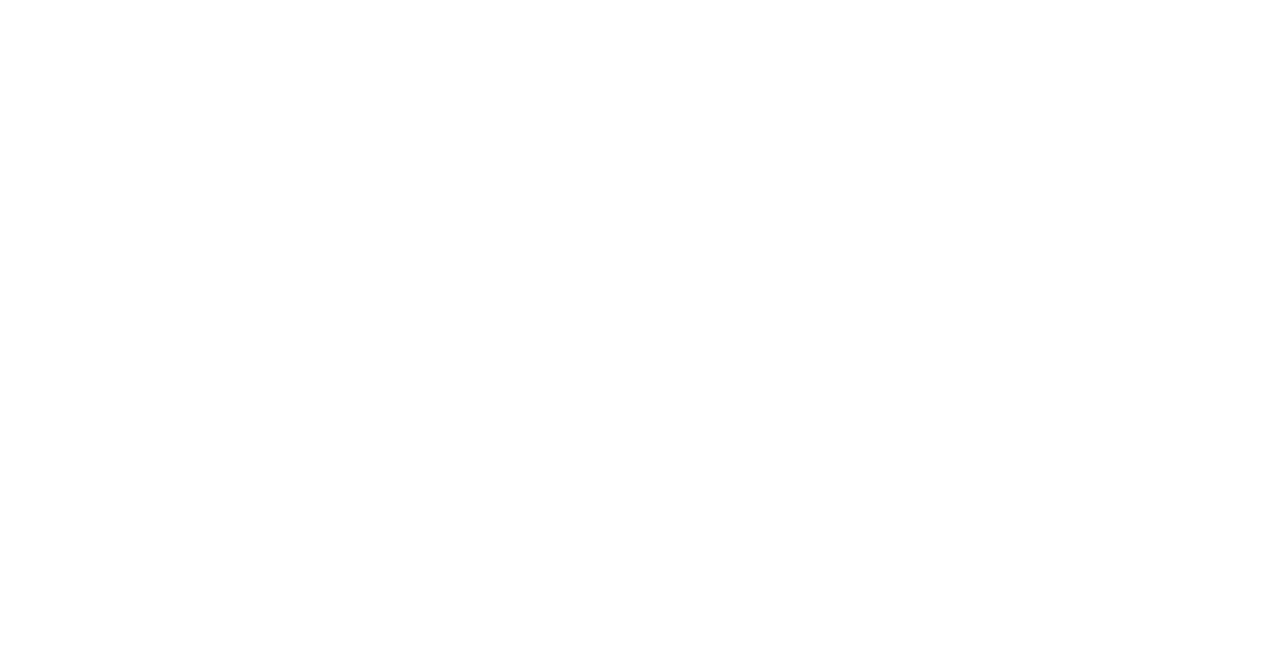
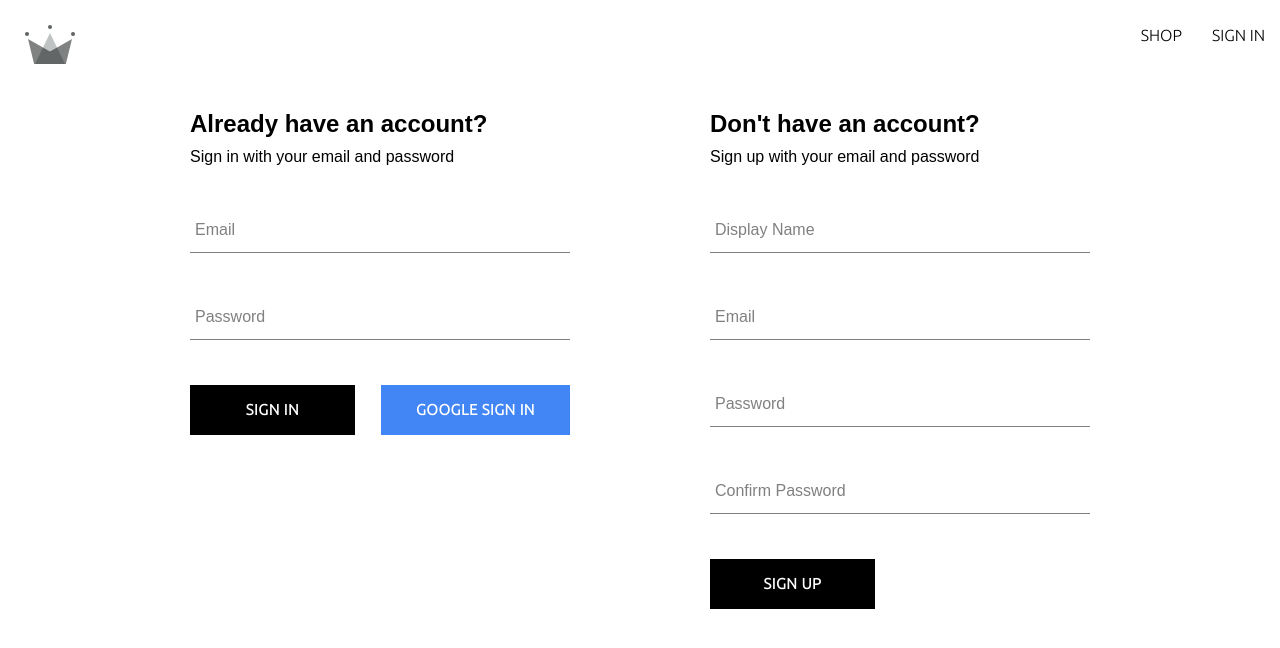
Before and after one commit to hayleyesu/crwn-shoping, a React (Create React App) app: page /auth in a window 1280 px wide. Before the commit this address had no page. Shown: the top 648 px of the page. Built offline with nearby package versions, Linux system fonts and the light colour scheme.

Commit message:
finishing up sign up and sign in forms

```diff
--- a/src/App.js
+++ b/src/App.js
@@ -2,7 +2,7 @@
 import {Routes,Route,} from 'react-router-dom'
 import Home from "./components/routes/home/home.component";
 import Navigation from './components/routes/navigation/navigation.component';
-import SignIn from './components/routes/sign-in/sign-in.components';
+import Authentication from './components/routes/authentication/authentication.components';
 
 const Shop =()=>{
   return (
@@ -16,7 +16,7 @@
         <Route index element={<Home/>}>
         </Route>
           <Route path='shop' element={<Shop/>}></Route>
-          <Route path='signin' element={<SignIn/>}></Route>
+          <Route path='auth' element={<Authentication/>}></Route>
       </Route>
     </Routes>
 )
--- a/src/components/button/button.components.jsx
+++ b/src/components/button/button.components.jsx
@@ -1,16 +1,19 @@
-import './button.styles.scss'
-const Button_type_classes={
-    google:'google-sign-in',
-    inverted:'inverted'
-}
+import './button.styles.scss';
 
+const BUTTON_TYPE_CLASSES = {
+  google: 'google-sign-in',
+  inverted: 'inverted',
+};
 
+const Button = ({ children, buttonType, ...otherProps }) => {
+  return (
+    <button
+      className={`button-container ${BUTTON_TYPE_CLASSES[buttonType]}`}
+      {...otherProps}
+    >
+      {children}
+    </button>
+  );
+};
 
-const Button =({children,button_types}, ...otherProps)=>{
-    return(
-        <button className={`button-container ${Button_type_classes[button_types]}`} {...otherProps}>
-            {children}
-        </button>
-    )
-}
 export default Button;
--- a/src/components/button/button.styles.scss
+++ b/src/components/button/button.styles.scss
@@ -9,7 +9,7 @@
     background-color: black;
     color: white;
     text-transform: uppercase;
-    font-family: 'Open Sans Condensed';
+    font-family: 'Ubuntu';
     font-weight: bolder;
     border: none;
     cursor: pointer;
--- a/src/components/form-input/form-input.component.jsx
+++ b/src/components/form-input/form-input.component.jsx
@@ -1,16 +1,20 @@
-import './form-input.styles.scss'
-const FormInput= ({label, ...otherProps}) =>{
-    return(
-        <div className="group">
-            {label && (
-                 <label className={`${otherProps.value.length  ? 'shrink' : ''} form-input-label`}>{label}</label>
-            )}
+import './form-input.styles.scss';
 
-                <input className='form-input'
-                {...otherProps}
-                />
-            </div>
+const FormInput = ({ label, ...otherProps }) => {
+  return (
+    <div className='group'>
+      <input className='form-input' {...otherProps} />
+      {label && (
+        <label
+          className={`${
+            otherProps.value.length ? 'shrink' : ''
+          } form-input-label`}
+        >
+          {label}
+        </label>
+      )}
+    </div>
+  );
+};
 
-    );
-}
 export default FormInput;
--- /dev/null
+++ b/src/components/routes/authentication/authentication.components.jsx
@@ -0,0 +1,17 @@
+import SignUp from '../../sign-up/sign-up.component';
+import SignIn from '../../sign-in/sign-in.component';
+import './authentication.styles.scss';
+
+
+
+const Authentication =()=>{
+
+
+      return (
+        <div className='authenticatin-container'>
+          <SignIn />
+          <SignUp />
+        </div>
+      );
+    };
+export default Authentication;
--- /dev/null
+++ b/src/components/routes/authentication/authentication.styles.scss
@@ -0,0 +1,6 @@
+.authenticatin-container{
+    display: flex;
+    justify-content: space-between;
+    width: 900px;
+    margin: 30px auto;
+}
--- a/src/components/routes/navigation/navigation.component.jsx
+++ b/src/components/routes/navigation/navigation.component.jsx
@@ -19,7 +19,7 @@
                 <Link className='nav-link' to='shop'>
                 SHOP
                 </Link>
-                <Link className='nav-link' to='signin'>
+                <Link className='nav-link' to='/auth'>
                 SIGN IN
                 </Link>
             </div>
--- /dev/null
+++ b/src/components/sign-in/sign-in.component.jsx
@@ -0,0 +1,95 @@
+import { useState } from 'react';
+
+import FormInput from '../form-input/form-input.component';
+import Button from '../button/button.components';
+
+import {
+  signInWithGooglePopup,
+  createUserDocumentFromAuth,
+  signInAuthUserWithEmailAndPassword,
+} from '../../utils/firebase/firebase.utils';
+
+import './sign-in.styles.scss';
+
+const defaultFormFields = {
+  email: '',
+  password: '',
+};
+
+const SignInForm = () => {
+  const [formFields, setFormFields] = useState(defaultFormFields);
+  const { email, password } = formFields;
+
+  const resetFormFields = () => {
+    setFormFields(defaultFormFields);
+  };
+
+  const signInWithGoogle = async () => {
+    const { user } = await signInWithGooglePopup();
+    await createUserDocumentFromAuth(user);
+  };
+
+  const handleSubmit = async (event) => {
+    event.preventDefault();
+
+    try {
+      const response = await signInAuthUserWithEmailAndPassword(
+        email,
+        password
+      );
+      console.log(response);
+      resetFormFields();
+    } catch (error) {
+      switch (error.code) {
+        case 'auth/wrong-password':
+          alert('incorrect password for email');
+          break;
+        case 'auth/user-not-found':
+          alert('no user associated with this email');
+          break;
+        default:
+          console.log(error);
+      }
+    }
+  };
+
+  const handleChange = (event) => {
+    const { name, value } = event.target;
+
+    setFormFields({ ...formFields, [name]: value });
+  };
+
+  return (
+    <div className='sign-in-container'>
+      <h2>Already have an account?</h2>
+      <span>Sign in with your email and password</span>
+      <form onSubmit={handleSubmit}>
+        <FormInput
+          label='Email'
+          type='email'
+          required
+          onChange={handleChange}
+          name='email'
+          value={email}
+        />
+
+        <FormInput
+          label='Password'
+          type='password'
+          required
+          onChange={handleChange}
+          name='password'
+          value={password}
+        />
+        <div className='buttons-container'>
+          <Button type='submit'>Sign In</Button>
+          <Button type='button' buttonType='google' onClick={signInWithGoogle}>
+            Google sign in
+          </Button>
+        </div>
+      </form>
+    </div>
+  );
+};
+
+export default SignInForm;
--- /dev/null
+++ b/src/components/sign-in/sign-in.styles.scss
@@ -0,0 +1,12 @@
+.sign-in-container{
+    display: flex;
+    flex-direction: column;
+    width: 380px;
+    h2{
+        margin: 10px 0;
+    }
+}
+.buttons-container{
+    display: flex;
+    justify-content: space-between;
+}
--- a/src/components/sign-up/sign-up.component.jsx
+++ b/src/components/sign-up/sign-up.component.jsx
@@ -1,65 +1,72 @@
-import {useState} from 'react'
-import{CreateAuthUserWithEmailAndPassword,createUserDocumentFromAuth} from '../../utils/firebase/firebase.utils';
+import { useState } from 'react';
+
 import FormInput from '../form-input/form-input.component';
-import './sign-up.styles.scss'
-import Button from '../button/button.components'
+import Button from '../button/button.components';
 
-const defaultFormFields={
-    desplayName:'',
-    email:'',
+import {
+  createAuthUserWithEmailAndPassword,
+  createUserDocumentFromAuth,
+} from '../../utils/firebase/firebase.utils';
+
+import './sign-up.styles.scss';
+
+const defaultFormFields = {
+  displayName: '',
+  email: '',
   password: '',
-    confirmPassword:''
+  confirmPassword: '',
+};
+
+const SignUpForm = () => {
+  const [formFields, setFormFields] = useState(defaultFormFields);
+  const { displayName, email, password, confirmPassword } = formFields;
+
+  const resetFormFields = () => {
+    setFormFields(defaultFormFields);
+  };
+
+  const handleSubmit = async (event) => {
+    event.preventDefault();
+
+    if (password !== confirmPassword) {
+      alert('passwords do not match');
+      return;
     }
 
-const SignUp = () =>{
+    try {
+      const { user } = await createAuthUserWithEmailAndPassword(
+        email,
+        password
+      );
+      console.log(user);
 
-    const [formFields,setformFields]= useState(defaultFormFields);
-    const {displayName,email,password,confirmPassword}=formFields;
-
-    console.log(formFields);
-
-    const hundleChange= (event)=>{
-        const {name,value} = event.target;
-
-        setformFields({...formFields, [name]:value})
-
-    };
-    const resetFormFields=()=>{
-        setformFields(defaultFormFields);
+      await createUserDocumentFromAuth(user, { displayName });
+      resetFormFields();
+    } catch (error) {
+      if (error.code === 'auth/email-already-in-use') {
+        alert('Cannot create user, email already in use');
+      } else {
+        console.log('user creation encountered an error', error);
       }
-
-    const hundleSubmit = async (event)=>{
-        event.preventDefault();
-        if(password !== confirmPassword){
-            alert('Passwords do not match')
-            return;
     }
-        try{
-          const {user}= await CreateAuthUserWithEmailAndPassword(email,password);
-           await createUserDocumentFromAuth(user,{displayName})
-          }
-        catch(error){
-            if(error.code ==='auth/email-already-in-use'){
-                alert('Can not create user, email already in use');
-            }
-            else
-            console.log('User creation encountered an error!',error);
-
-          }
-         resetFormFields();
   };
 
-    return(
+  const handleChange = (event) => {
+    const { name, value } = event.target;
+
+    setFormFields({ ...formFields, [name]: value });
+  };
+
+  return (
     <div className='sign-up-container'>
-            <h2>Don't have an account ?</h2>
+      <h2>Don't have an account?</h2>
       <span>Sign up with your email and password</span>
-            <form onSubmit={hundleSubmit}>
-
+      <form onSubmit={handleSubmit}>
         <FormInput
-                label='Desplay Name'
+          label='Display Name'
           type='text'
           required
-                onChange={hundleChange}
+          onChange={handleChange}
           name='displayName'
           value={displayName}
         />
@@ -68,28 +75,32 @@
           label='Email'
           type='email'
           required
-                onChange={hundleChange}
+          onChange={handleChange}
           name='email'
-                value={email}/>
+          value={email}
+        />
 
-                <FormInput type='password'
+        <FormInput
           label='Password'
+          type='password'
           required
-                onChange={hundleChange}
+          onChange={handleChange}
           name='password'
-                value={password}/>
+          value={password}
+        />
 
-                <FormInput type='password'
-                label='Confirm password'
-                required onChange={hundleChange}
+        <FormInput
+          label='Confirm Password'
+          type='password'
+          required
+          onChange={handleChange}
           name='confirmPassword'
           value={confirmPassword}
         />
-
-                <Button  button_types='inverted' type='submit'>Sign Up </Button>
+        <Button type='submit'>Sign Up</Button>
       </form>
     </div>
+  );
+};
 
-    )
-}
-export default SignUp;
+export default SignUpForm;
--- a/src/utils/firebase/firebase.utils.js
+++ b/src/utils/firebase/firebase.utils.js
@@ -1,18 +1,13 @@
-import {initializeApp} from 'firebase/app';
+import { initializeApp } from 'firebase/app';
 import {
   getAuth,
   signInWithRedirect,
   signInWithPopup,
   GoogleAuthProvider,
-    createUserWithEmailAndPassword
+  createUserWithEmailAndPassword,
+  signInWithEmailAndPassword,
 } from 'firebase/auth';
-
-import {
-getFirestore,
-  doc,
-  setDoc,
-  getDoc
-} from 'firebase/firestore'
+import { getFirestore, doc, getDoc, setDoc } from 'firebase/firestore';
 
 const firebaseConfig = {
   apiKey: "AIzaSyCBajD8lVqE3zJ9DJ6-Efg7kz0WIgFpVMw",
@@ -23,48 +18,59 @@
   appId: "1:157810097970:web:120be36e9ff49ce1e1e12b"
 };
 
-  // Initialize Firebase
 const firebaseApp = initializeApp(firebaseConfig);
-  const googleProvider = new  GoogleAuthProvider();
+
+const googleProvider = new GoogleAuthProvider();
+
 googleProvider.setCustomParameters({
-    prompt:'select_account'
+  prompt: 'select_account',
 });
-    // Initialize firestore authentication
-  export const auth= getAuth();
-  export const signInWithGooglePoPup=() => signInWithPopup(auth,googleProvider);
-  export const signInWithGoogleRedirect=() =>signInWithRedirect(auth,googleProvider);
-  //Initialize firestore database
-  export const db=getFirestore();
 
-  export const createUserDocumentFromAuth = async(userAuth,additionalInformation={})=> {
-    if(!userAuth) return;
-     const userDocRef=  doc(db,'users',userAuth.uid)
-     //console.log(userDocRef);
-     const userSnapshot= await getDoc(userDocRef)
-     //console.log(userSnapshot)
-     //console.log(userSnapshot.exists())
-      if(!userSnapshot.exists()) {
-        const {displayName, email} =userAuth;
-        const createdAt= new Date();
-        try{
-              await setDoc(userDocRef,{
+export const auth = getAuth();
+export const signInWithGooglePopup = () =>
+  signInWithPopup(auth, googleProvider);
+export const signInWithGoogleRedirect = () =>
+  signInWithRedirect(auth, googleProvider);
+
+export const db = getFirestore();
+
+export const createUserDocumentFromAuth = async (
+  userAuth,
+  additionalInformation = {}
+) => {
+  if (!userAuth) return;
+
+  const userDocRef = doc(db, 'users', userAuth.uid);
+
+  const userSnapshot = await getDoc(userDocRef);
+
+  if (!userSnapshot.exists()) {
+    const { displayName, email } = userAuth;
+    const createdAt = new Date();
+
+    try {
+      await setDoc(userDocRef, {
         displayName,
         email,
         createdAt,
-                ...additionalInformation
-
-
-              })
-        }
-        catch(error){
-          console.log('error creating the user',error.message);
+        ...additionalInformation,
+      });
+    } catch (error) {
+      console.log('error creating the user', error.message);
     }
   }
+
   return userDocRef;
 };
 
-export  const CreateAuthUserWithEmailAndPassword = async(email,password)=>{
-  if(!email || !password) return;
+export const createAuthUserWithEmailAndPassword = async (email, password) => {
+  if (!email || !password) return;
 
-  return await createUserWithEmailAndPassword(auth,email,password)
-}
+  return await createUserWithEmailAndPassword(auth, email, password);
+};
+
+export const signInAuthUserWithEmailAndPassword = async (email, password) => {
+  if (!email || !password) return;
+
+  return await signInWithEmailAndPassword(auth, email, password);
+};
```
Also changed, not shown: src/components/routes/sign-in/sign-in.components.jsx (deleted, +0 -27 lines). Lines whose indentation alone changed are shown as unchanged.
